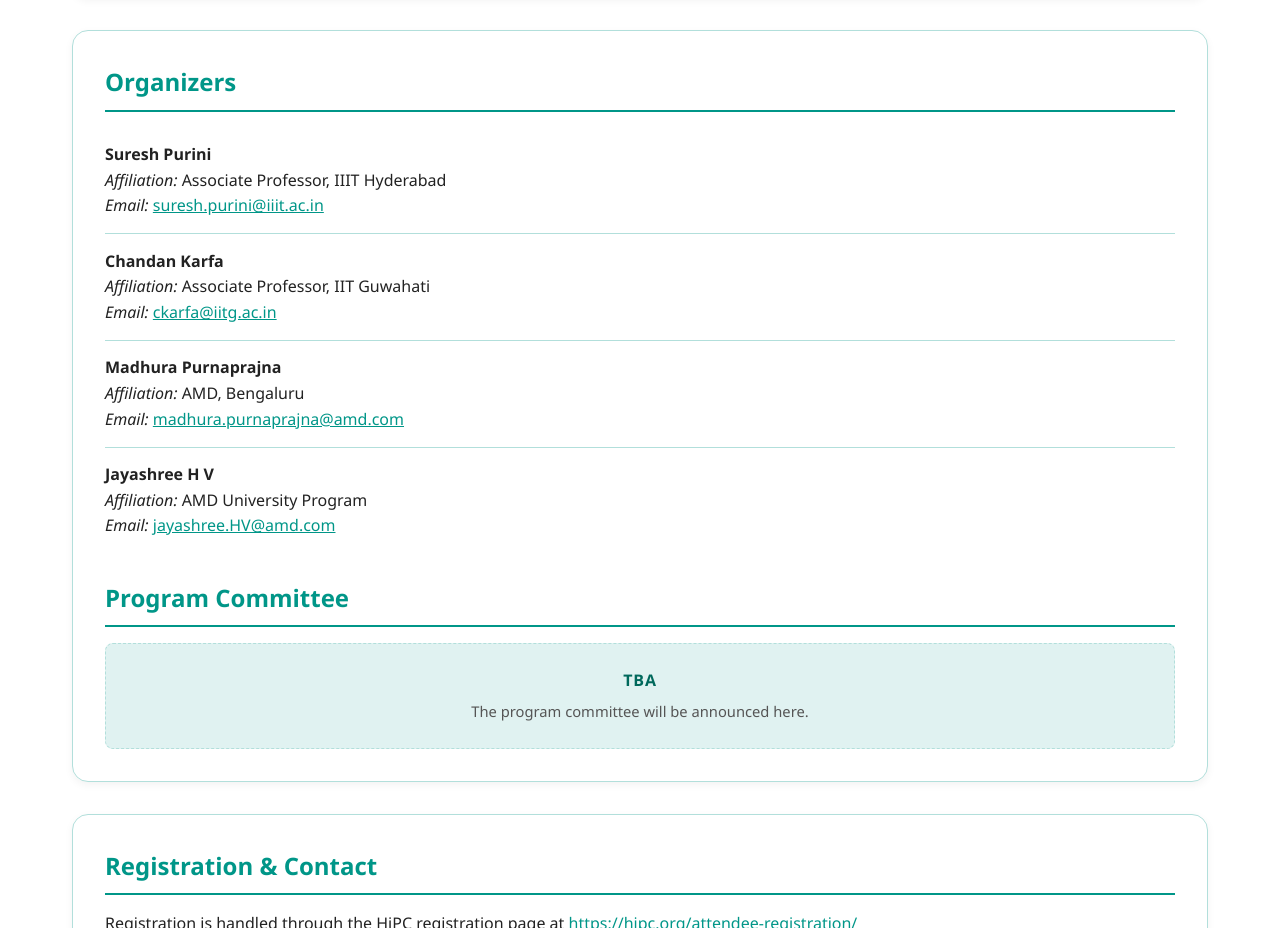
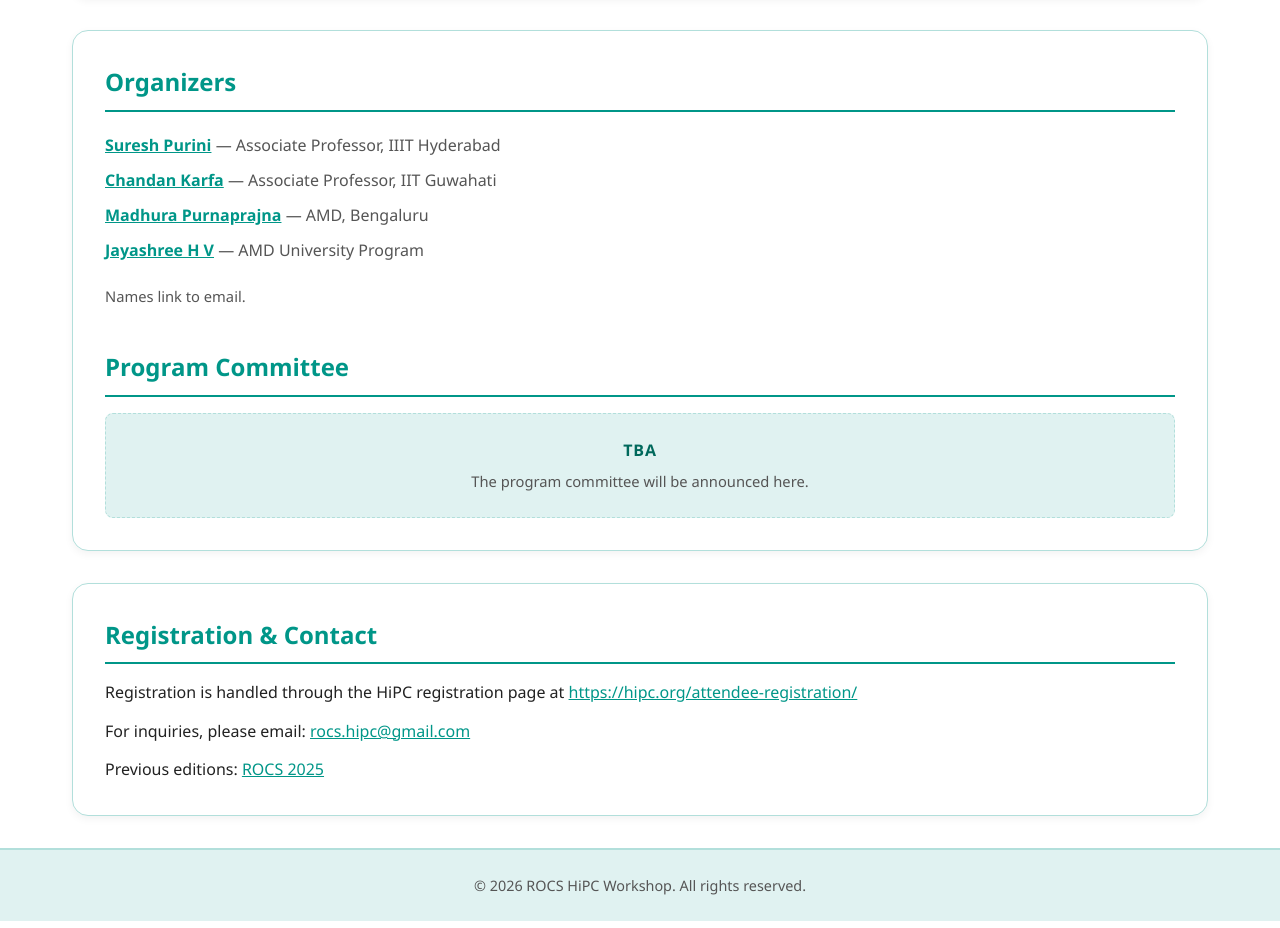
Before and after one commit to rocs-hipc/2026, a plain HTML site: page index.html in a window 1280 px wide. Shown: the part 3321-4249 px from the top of the page. Drawn offline with Linux system fonts and the light colour scheme.

Commit message:
Simplify the organizers list
One line per organizer instead of three: the name carries the mailto
link, followed by the affiliation in grey. Drops the "Affiliation:" and
"Email:" labels, the spelled-out addresses, and the divider rules, which
made the section take a full screen for four facts. Affiliations are
unchanged.

Co-Authored-By: Claude Opus 5 (1M context) <noreply@anthropic.com>

```diff
--- a/index.html
+++ b/index.html
@@ -79,11 +79,10 @@
     ul.bullets li{margin-bottom:.45rem;padding-left:.2rem}
     ul.bullets li::marker{color:var(--accent-color)}
 
-    /* People list — no boxes, just spaced entries */
-    ul.people li{
-      padding:.9rem 0;border-bottom:1px solid var(--border-color);
-    }
-    ul.people li:last-child{border-bottom:none;padding-bottom:0}
+    /* People list — one line per person, no boxes or rules */
+    ul.people{margin-top:.4rem}
+    ul.people li{padding:.3rem 0}
+    ul.people .affil{color:#555}
 
     /* Table */
     table{width:100%;border-collapse:collapse;margin-top:1rem;font-size:.95rem;table-layout:fixed;word-wrap:break-word}
@@ -296,26 +295,23 @@
       <h2>Organizers</h2>
       <ul class="people">
         <li>
-          <strong>Suresh Purini</strong><br/>
-          <em>Affiliation:</em> Associate Professor, IIIT Hyderabad<br/>
-          <em>Email:</em> <a href="mailto:suresh.purini@iiit.ac.in">suresh.purini@iiit.ac.in</a>
+          <a href="mailto:suresh.purini@iiit.ac.in"><strong>Suresh Purini</strong></a>
+          <span class="affil">— Associate Professor, IIIT Hyderabad</span>
         </li>
         <li>
-          <strong>Chandan Karfa</strong><br/>
-          <em>Affiliation:</em> Associate Professor, IIT Guwahati<br/>
-          <em>Email:</em> <a href="mailto:ckarfa@iitg.ac.in">ckarfa@iitg.ac.in</a>
+          <a href="mailto:ckarfa@iitg.ac.in"><strong>Chandan Karfa</strong></a>
+          <span class="affil">— Associate Professor, IIT Guwahati</span>
         </li>
         <li>
-          <strong>Madhura Purnaprajna</strong><br/>
-          <em>Affiliation:</em> AMD, Bengaluru<br/>
-          <em>Email:</em> <a href="mailto:madhura.purnaprajna@amd.com">madhura.purnaprajna@amd.com</a>
+          <a href="mailto:madhura.purnaprajna@amd.com"><strong>Madhura Purnaprajna</strong></a>
+          <span class="affil">— AMD, Bengaluru</span>
         </li>
         <li>
-          <strong>Jayashree H V</strong><br/>
-          <em>Affiliation:</em> AMD University Program<br/>
-          <em>Email:</em> <a href="mailto:jayashree.HV@amd.com">jayashree.HV@amd.com</a>
+          <a href="mailto:jayashree.HV@amd.com"><strong>Jayashree H V</strong></a>
+          <span class="affil">— AMD University Program</span>
         </li>
       </ul>
+      <p class="note">Names link to email.</p>
 
       <h2 style="margin-top:2.5rem">Program Committee</h2>
       <!-- TODO: list PC members once the committee is confirmed -->
```
